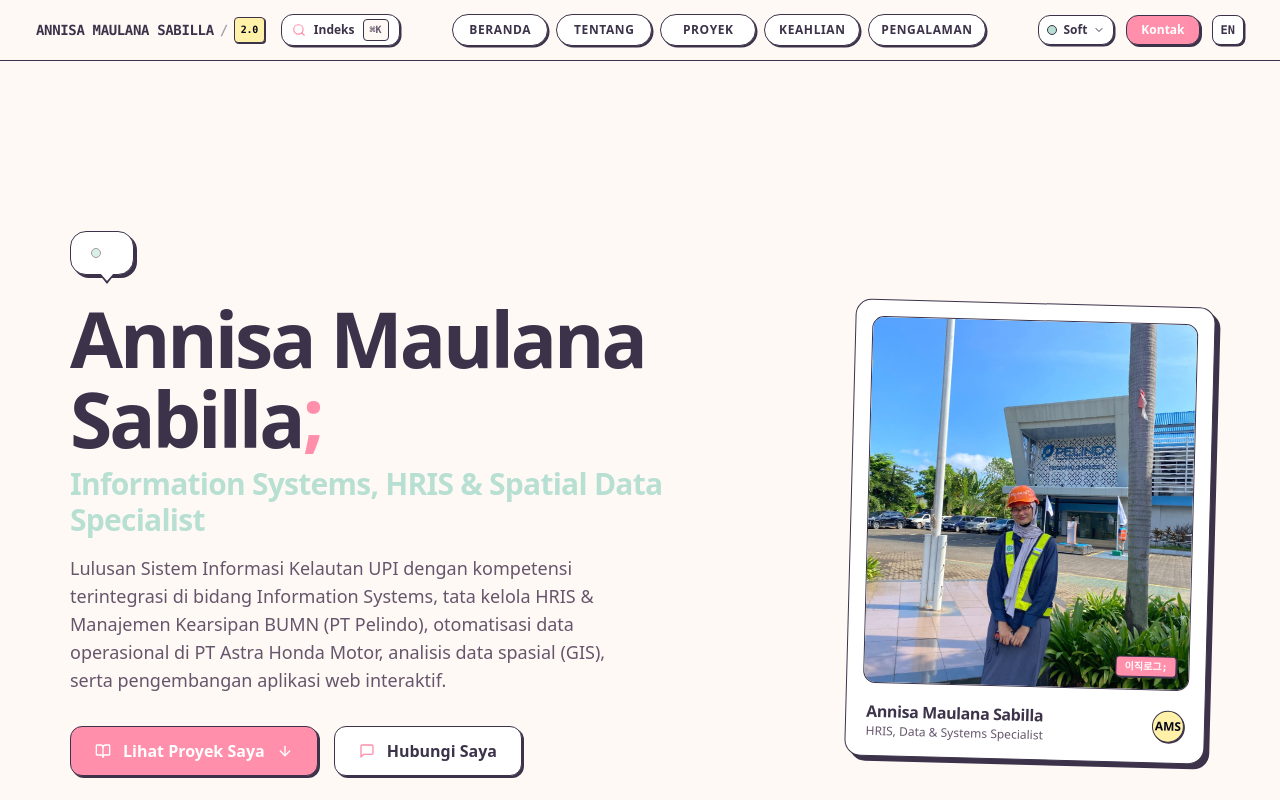
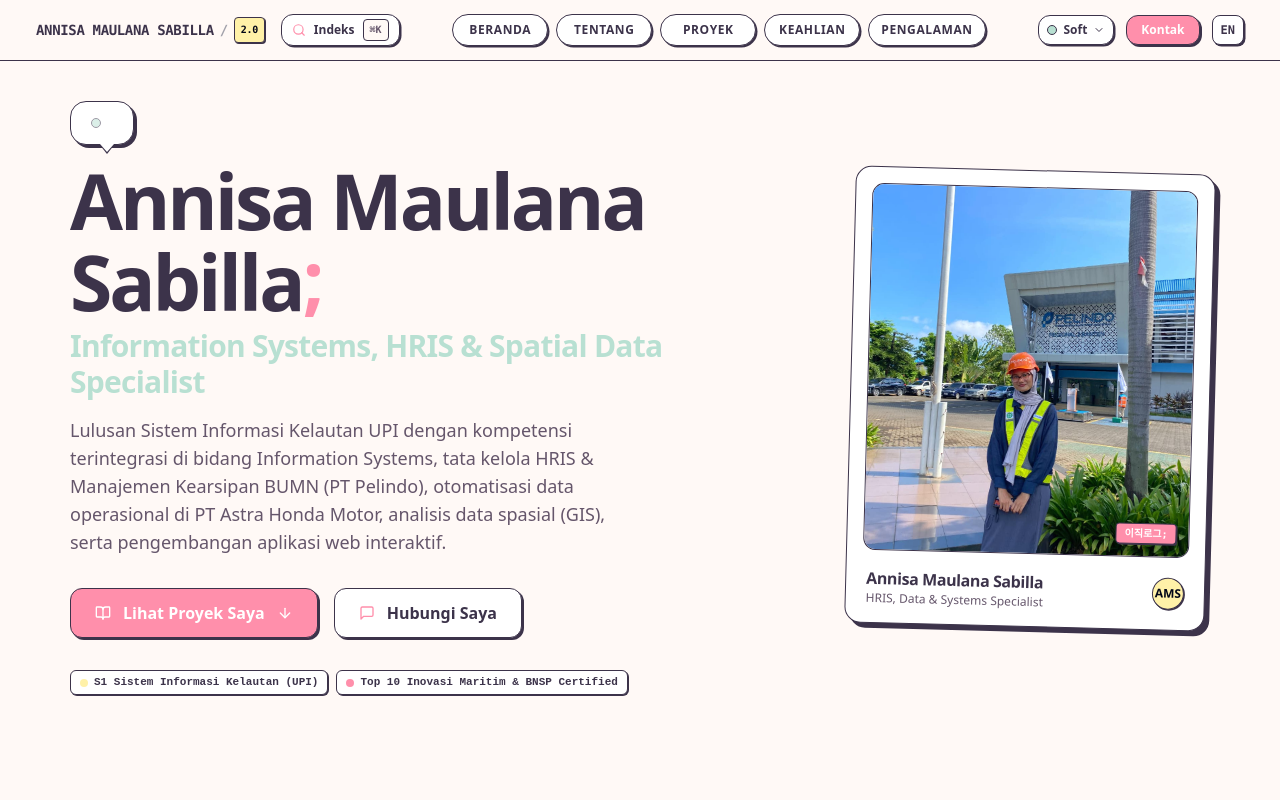
Before and after one commit to AbdiDzikry/Porto-Nisa, a Vue app: page / in a window 1280 px wide. Shown: the top 800 px of the page. Built offline with nearby package versions, Linux system fonts and the light colour scheme.

Commit message:
style: reduce gap between navbar and hero heading

```diff
--- a/src/components/sections/Hero.vue
+++ b/src/components/sections/Hero.vue
@@ -9,15 +9,15 @@ const emit = defineEmits(['goToSection'])
 </script>
 
 <template>
-  <section id="home" class="relative min-h-[90svh] flex items-center overflow-hidden pt-12 pb-16 md:py-20" aria-labelledby="home-heading">
-    <div class="section-container w-full">
+  <section id="home" class="relative min-h-[90svh] flex items-center overflow-hidden pt-2 sm:pt-4 pb-12 md:pb-16" aria-labelledby="home-heading">
+    <div class="section-container !pt-4 sm:!pt-6 !pb-6 w-full">
       <div class="grid grid-cols-1 lg:grid-cols-12 gap-12 lg:gap-16 items-center">
 
         <!-- Left Column: Story Lead & Comic Headlines -->
         <div class="lg:col-span-7 flex flex-col items-start">
 
           <!-- Webtoon Dialogue Speech Bubble (Availability) -->
-          <div class="speech-bubble mb-6 max-w-lg inline-flex items-center gap-3 bg-[var(--surface-panel)] border-[1.5px] border-[var(--comic-border)] shadow-comic">
+          <div class="speech-bubble mb-3 sm:mb-4 max-w-lg inline-flex items-center gap-3 bg-[var(--surface-panel)] border-[1.5px] border-[var(--comic-border)] shadow-comic">
             <span class="w-2.5 h-2.5 rounded-full bg-[var(--brand-mint)] border border-[var(--comic-border)] shrink-0 animate-pulse"></span>
             <span class="font-sans text-xs sm:text-sm font-bold text-[var(--ink-primary)]">
               {{ c.availabilityStatus }}
```
